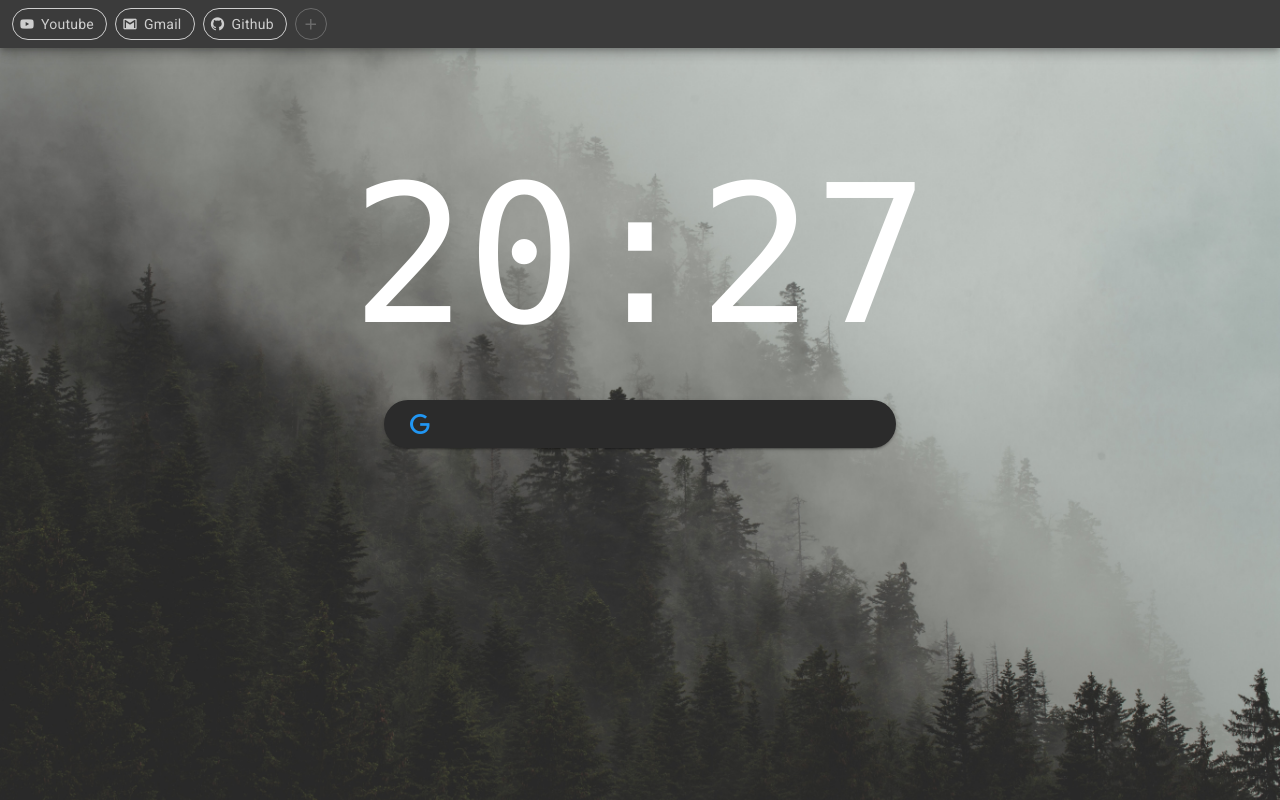
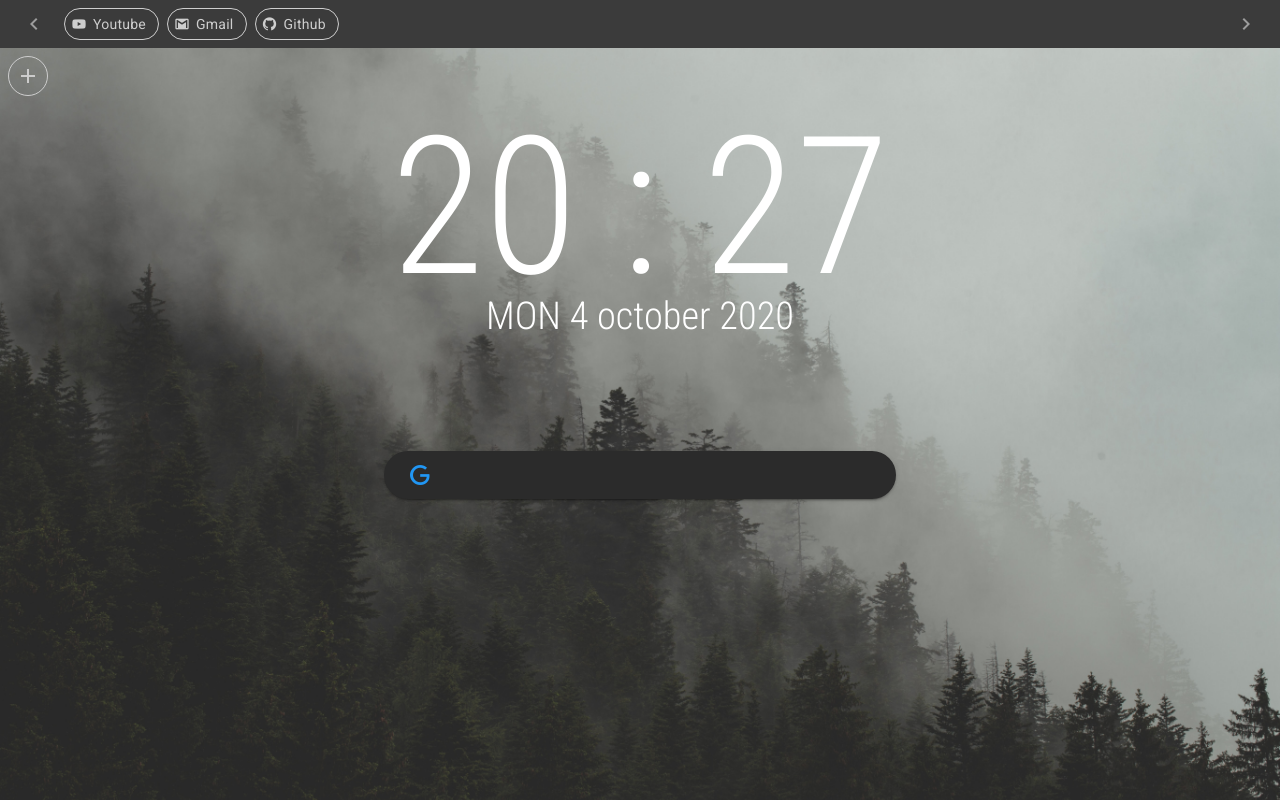
Before and after one commit to aniteicristi/home-screener, a Vue app: page / in a window 1280 px wide. Built offline with nearby package versions, Linux system fonts and the light colour scheme.

Commit message:
Made improvements to interface. Added date to the clock Added a workaround to a vuetify bug where the slider group behaves wierdly

```diff
--- a/public/index.html
+++ b/public/index.html
@@ -8,6 +8,7 @@
     <title>Home</title>
     <link rel="stylesheet" href="https://fonts.googleapis.com/css?family=Roboto:100,300,400,500,700,900">
     <link rel="stylesheet" href="https://cdn.jsdelivr.net/npm/@mdi/font@latest/css/materialdesignicons.min.css">
+    <link href="https://fonts.googleapis.com/css2?family=Roboto+Condensed:wght@300&display=swap" rel="stylesheet">
     <style>
       ::-webkit-scrollbar {
         width: 0px;
--- a/src/App.vue
+++ b/src/App.vue
@@ -2,11 +2,8 @@
   <v-app>
     <v-main>
       <div class="background d-flex justify-start align-center flex-column">
-        <quickLinks class="quick-links"></quickLinks>
-
-        <h1 class="clock unselectable mt-16">
-          {{ this.hourMinuteTimestamp }}
-        </h1>
+        <quickLinks></quickLinks>
+        <clock class="my-16"></clock>
         <v-text-field
           class="search-bar"
           type="text"
@@ -27,31 +24,18 @@
 
 <script>
 import quickLinks from "./components/quickLinks";
+import clock from "./components/clock";
 
 export default {
   name: "App",
   components: {
-    quickLinks
+    quickLinks,
+    clock
   },
   data: () => ({
-    hourMinuteTimestamp: "",
     searchValue: ""
   }),
-  created() {
-    this.setCurrentTime();
-    setInterval(this.setCurrentTime, 1000);
-  },
   methods: {
-    setCurrentTime: function() {
-      const today = new Date();
-      let hours = today.getHours();
-      hours = (hours < 10 ? "O" : "") + hours.toString();
-      let minutes = today.getMinutes();
-      if (minutes < 10) {
-        minutes = "0" + minutes.toString();
-      }
-      this.hourMinuteTimestamp = hours + ":" + minutes;
-    },
     search: function() {
       console.log(this.searchValue);
       if (this.searchValue.length > 0) {
@@ -73,28 +57,10 @@ export default {
   background-size: cover
   background-image: url('./assets/background.jpg')
 
-.clock
-  font-size: 15vw
-  font-family: "Lucida Console", Monaco, monospace
-  font-weight: normal
-
-.quick-links
-  width: 100vw
-
 .search-bar
   width: 40vw
 
-.unselectable
-  -webkit-touch-callout: none
-  -webkit-user-select: none
-  -khtml-user-select: none
-  -moz-user-select: none
-  -ms-user-select: none
-  user-select: none
-
 @media only screen and (max-width: 800px)
-  .clock
-    font-size: 30vw
   .search-bar
     width: 80vw
 </style>
--- /dev/null
+++ b/src/components/clock.vue
@@ -0,0 +1,79 @@
+<template>
+  <div>
+    <div>
+      <div class="clock unselectable">{{ this.hour }} : {{ this.minute }}</div>
+    </div>
+    <div class="d-flex align-start justify-center mb-8">
+      <div class="date unselectable">
+        {{ this.weekday }} {{ this.day }} {{ this.month }} {{ this.year }}
+      </div>
+    </div>
+  </div>
+</template>
+
+<script>
+export default {
+  data: () => ({
+    minute: "",
+    hour: "",
+    day: "",
+    month: "",
+    year: "",
+    weekday: ""
+  }),
+  created() {
+    this.setCurrentTime();
+    setInterval(this.setCurrentTime, 1000);
+  },
+  methods: {
+    setCurrentTime: function() {
+      const today = new Date();
+      this.hour =
+        (today.getHours() < 10 ? "0" : "") + today.getHours().toString();
+      this.minute =
+        (today.getMinutes() < 10 ? "0" : "") + today.getMinutes().toString();
+      // eslint-disable-next-line prettier/prettier
+      let months = ["january","february","march","april","may","june","july","august","september","october","november","december"];
+      this.month = months[today.getMonth()];
+      this.year = today.getFullYear();
+      this.day = today.getDate();
+      // eslint-disable-next-line prettier/prettier
+      let weekdays = ["MON","TUE","WED","THU","FRI","SAT","SUN"];
+      this.weekday = weekdays[today.getDay()];
+    }
+  }
+};
+</script>
+
+<style lang="sass" scoped>
+
+.unselectable
+  -webkit-touch-callout: none
+  -webkit-user-select: none
+  -khtml-user-select: none
+  -moz-user-select: none
+  -ms-user-select: none
+  user-select: none
+
+.clock
+  font-size: 15vw
+  line-height: 15vw
+  height:13vw
+  font-family: "Roboto Condensed"
+
+.date
+  font-size: 3vw
+  line-height: 6vw
+  height:6vw
+  font-family: "Roboto Condensed"
+
+@media only screen and (max-width: 800px)
+  .clock
+    font-size: 30vw
+    line-height: 30vw
+    height:26vw
+  .date
+    font-size: 6vw
+    line-height: 12vw
+    height: 12vw
+</style>
--- a/src/components/quickLinks.vue
+++ b/src/components/quickLinks.vue
@@ -1,6 +1,7 @@
 <template>
-  <v-sheet color="#3b3b3b" elevation="6">
-    <v-slide-group class="px-2 py-1" show-arrows>
+  <div>
+    <v-sheet color="#3b3b3b" class="quick-links">
+      <v-slide-group class="px-2 py-1" show-arrows="always" ref="chipGroup">
         <v-slide-item v-for="item in quicklinks" :key="item.id">
           <v-chip
             :href="item.link"
@@ -9,7 +10,7 @@
             @click:close="deleteLink(item.id)"
             class="mx-1 my-1 body-2"
             color="#cecece"
-          close-icon="mdi-close-outline"
+            close-icon="mdi-close"
             outlined
             link
           >
@@ -17,25 +18,26 @@
             {{ item.title }}
           </v-chip>
         </v-slide-item>
-
-      <v-slide-item>
+      </v-slide-group>
+    </v-sheet>
+    <div class="toolbar">
       <v-btn
-          class="mx-1 my-1"
+        class="ma-2"
         outlined
-          x-small
+        small
         fab
-          color="#6b6b6b"
+        color="#cecece"
         :disabled="editing == true"
-          @click="editing = true"
+        @click="toggleEditing()"
       >
         <v-icon>mdi-plus</v-icon>
       </v-btn>
-      </v-slide-item>
-    </v-slide-group>
-
+    </div>
     <v-expand-transition>
-      <v-sheet v-if="editing == true" color="#3b3b3b">
-        <div class="d-flex flex-column justify-center align-start ma-5">
+      <v-sheet class="new-link-sheet" v-if="editing == true" color="#3b3b3b">
+        <div
+          class="d-flex flex-column justify-center align-start mt-12 mb-5 mx-5"
+        >
           <v-text-field
             class="form"
             v-model="newTitle"
@@ -72,7 +74,7 @@
         </div>
       </v-sheet>
     </v-expand-transition>
-  </v-sheet>
+  </div>
 </template>
 
 <script>
@@ -142,11 +144,15 @@ export default {
       this.quicklinks.push(newLink);
       this.resetForm();
     },
-    resetForm() {
+    resetForm: function() {
       this.newLink = "";
       this.newTitle = "";
       this.newIcon = "";
-      this.editing = false;
+      this.toggleEditing();
+    },
+    toggleEditing: function() {
+      this.editing = !this.editing;
+      this.$refs.chipGroup.scrollOffset = 0;
     }
   },
   computed: {
@@ -159,5 +165,20 @@ export default {
 
 <style lang="sass" scoped>
 .form
-  width: 30vw
+  width: 23vw
+.quick-links
+  width: 100vw
+.new-link-sheet
+  width: 27vw
+  position: absolute
+  z-index: 0
+.toolbar
+  position: absolute
+  z-index:2
+
+@media only screen and (max-width: 800px)
+  .new-link-sheet
+    width: 100vw
+  .form
+    width: 80vw
 </style>
```
Lines whose indentation alone changed are shown as unchanged.
